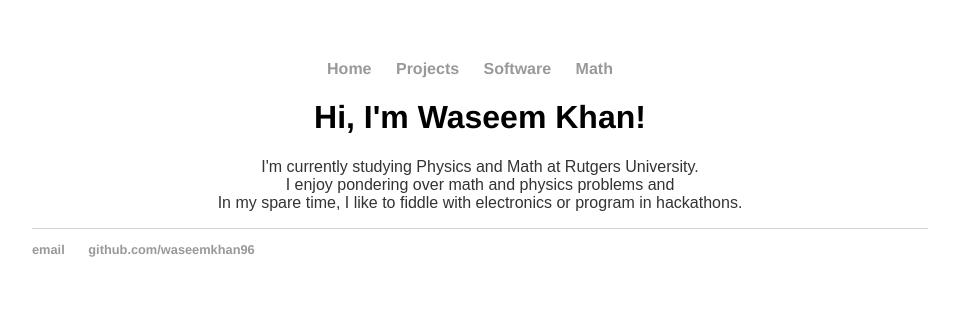
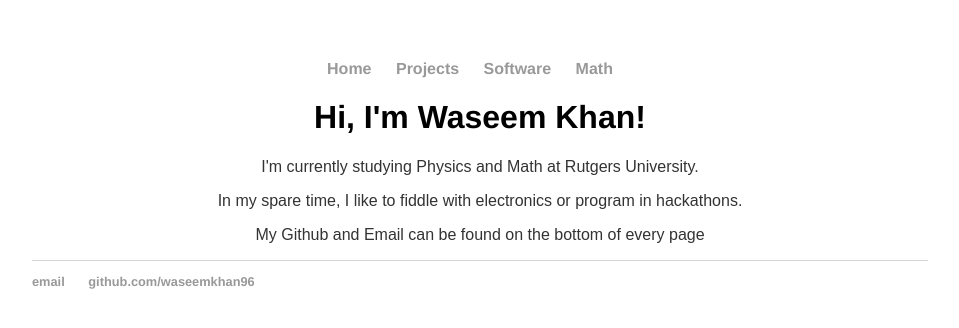
Before and after one commit to wasdkhan/wasdkhan.github.io, a Jekyll site: the page built from index.html, in a window 1280 px wide. Shown: the top 328 px of the page, without its empty margins (160-1119 px from the left). Built offline with Jekyll 4.4.1, drawn with Linux system fonts in a browser that asks for light colours.

Commit message:
p fix retest

```diff
--- a/index.html
+++ b/index.html
@@ -4,9 +4,7 @@ title: Waseem Khan
 ---
 <div class="blurb">
 	<h1>Hi, I'm Waseem Khan!</h1>
-	<p>
-		I'm currently studying Physics and Math at Rutgers University.
-		<br>I enjoy pondering over math and physics problems and
-		<br>In my spare time, I like to fiddle with electronics or program in hackathons.
-	</p>
+	<p>I'm currently studying Physics and Math at Rutgers University. </p>
+	<p>In my spare time, I like to fiddle with electronics or program in hackathons. </p>
+	<p>My Github and Email can be found on the bottom of every page</p>
 </div><!-- /.blurb -->
--- a/projects/index.html
+++ b/projects/index.html
@@ -7,10 +7,8 @@ title: Projects
       <tr>
         <td><div style="float:left"><img src="img/final_om.JPG" style="width:268px"></div></td>
         <td><div style="width:500px;float:left;font-family:Arial">
-        <strong>Driver's Test: </strong>
-        <pre>2014 Odyssey of the Mind Problem.
-          Propelled forward by rowing arm attached to bike chain/wheel and propelled backwards by PowerWheels Motor. Equipped with Trash Cannon, Sound System, Water Pump System and Room for two.
-          Email me for details.</pre>
+        <strong>Driver's Test: </strong> <p>2014 Odyssey of the Mind Problem. <p>
+          <p>Propelled forward by rowing arm attached to bike chain/wheel and propelled backwards by PowerWheels Motor and Wheels. Equipped with Trash Cannon, Sound System, Water Pump System and Room for two. Email me for details.</p>
         </div></td>
       </tr>
   		<tr>
--- a/software/index.html
+++ b/software/index.html
@@ -11,7 +11,7 @@ title: Software
         </div></td>
   			<td><div style="width:500px;float:left;font-family:Arial">
   			<strong>Charit.me:	<a href="https://github.com/waseemkhan96/charitme">(github)</a> </strong>
-        <pre>A cross between Kickstarter and Reddit for charities.</pre>
+        <p>A cross between Kickstarter and Reddit for charities.</p>
         </div></td>
   		</tr>
 	</table>
```
